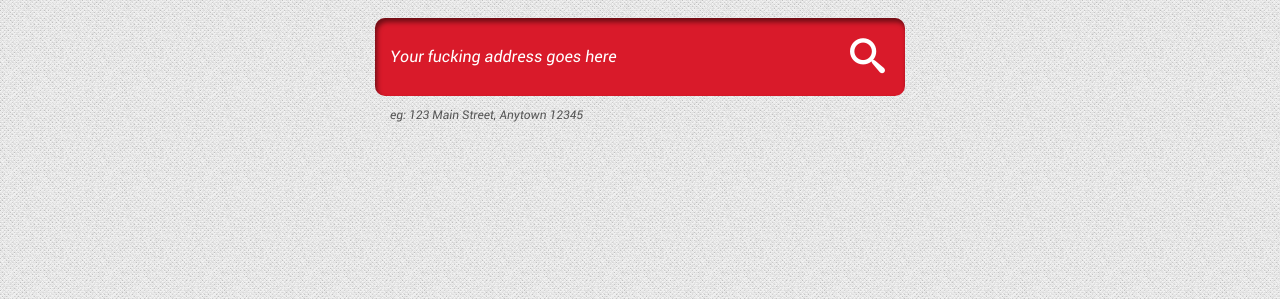
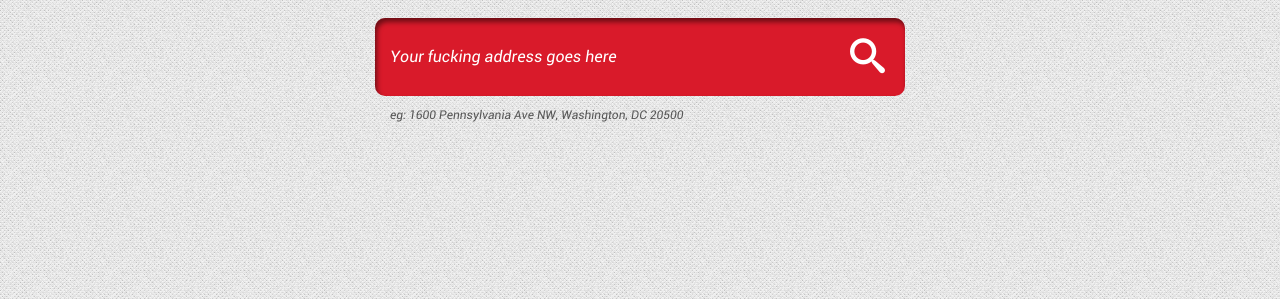
Before and after one commit to jungshadow/yfpp, a Django app: template yfpp/templates/yfpp/address_form.html in a window 1280 px wide. Shown: the part 314-613 px from the top of the page. Run offline with Django 3.2, Linux system fonts and the light colour scheme; the template is opened without the code that fills it, so the values that code supplies are empty; parts of the project's set-up code (start-up, migrations or seed data) failed here and were passed over; some libraries are stand-ins or nearby versions; some web fonts are replaced.

Commit message:
Making example address a fully functional address

```diff
--- a/yfpp/templates/yfpp/address_form.html
+++ b/yfpp/templates/yfpp/address_form.html
@@ -10,7 +10,7 @@
 
 <span class="icon-search"><input class='submit' type="submit" value="Find It Already" /></span>
 </fieldset>
-<em class="example">eg: 123 Main Street, Anytown 12345</em>
+<em class="example">eg: 1600 Pennsylvania Ave NW, Washington, DC 20500</em>
 </form>
 
 {% endblock %}
--- a/yfpp/templates/yfpp/results.html
+++ b/yfpp/templates/yfpp/results.html
@@ -10,7 +10,7 @@
 						<input class='submit' type="submit" value="Find It Already" />
 						</span>
 				</fieldset>
-				<em class="example">eg: 123 Main Street, Anytown 12345</em>
+				<em class="example">eg: 1600 Pennsylvania Ave NW, Washington, DC 20500</em>
 		</form>
 </div>
 <div class="address-container clearfix sixcol first"> {% if status == 'success' %}
```
